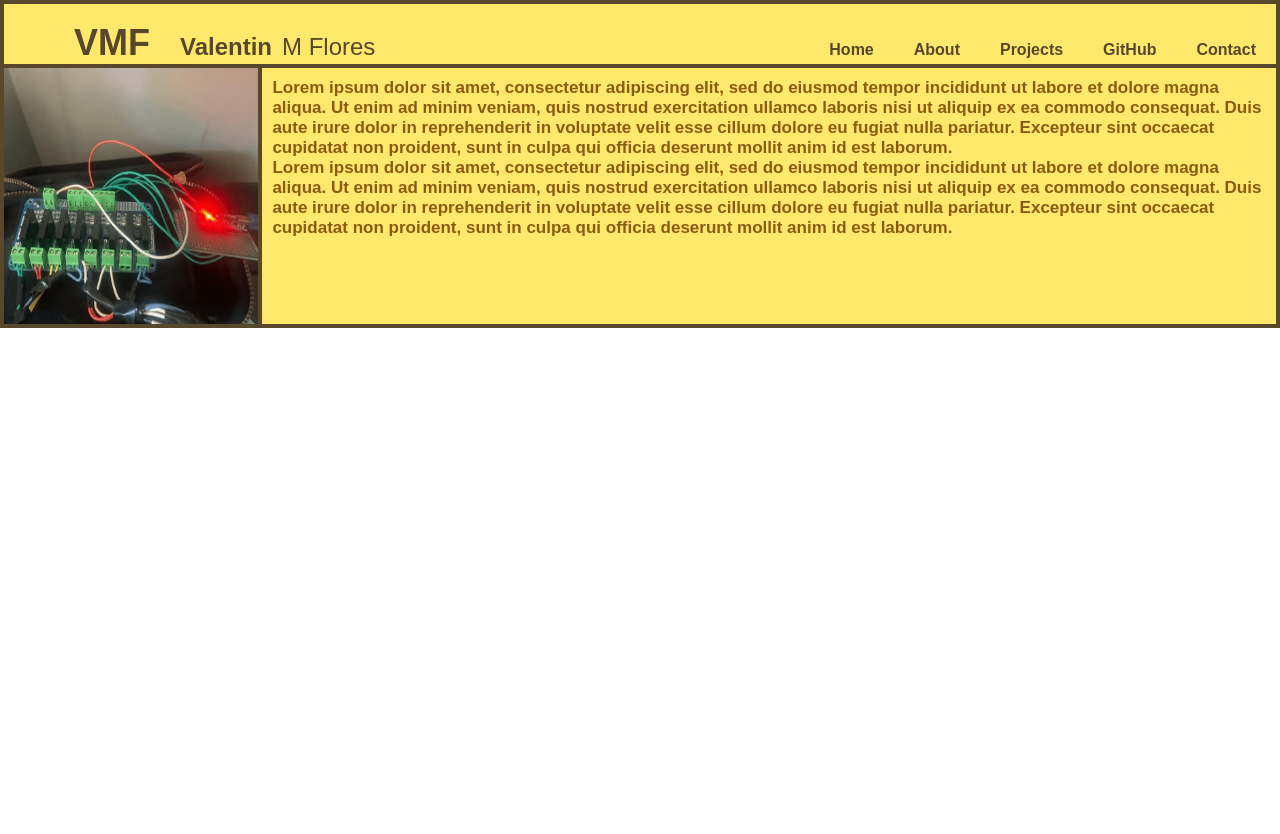
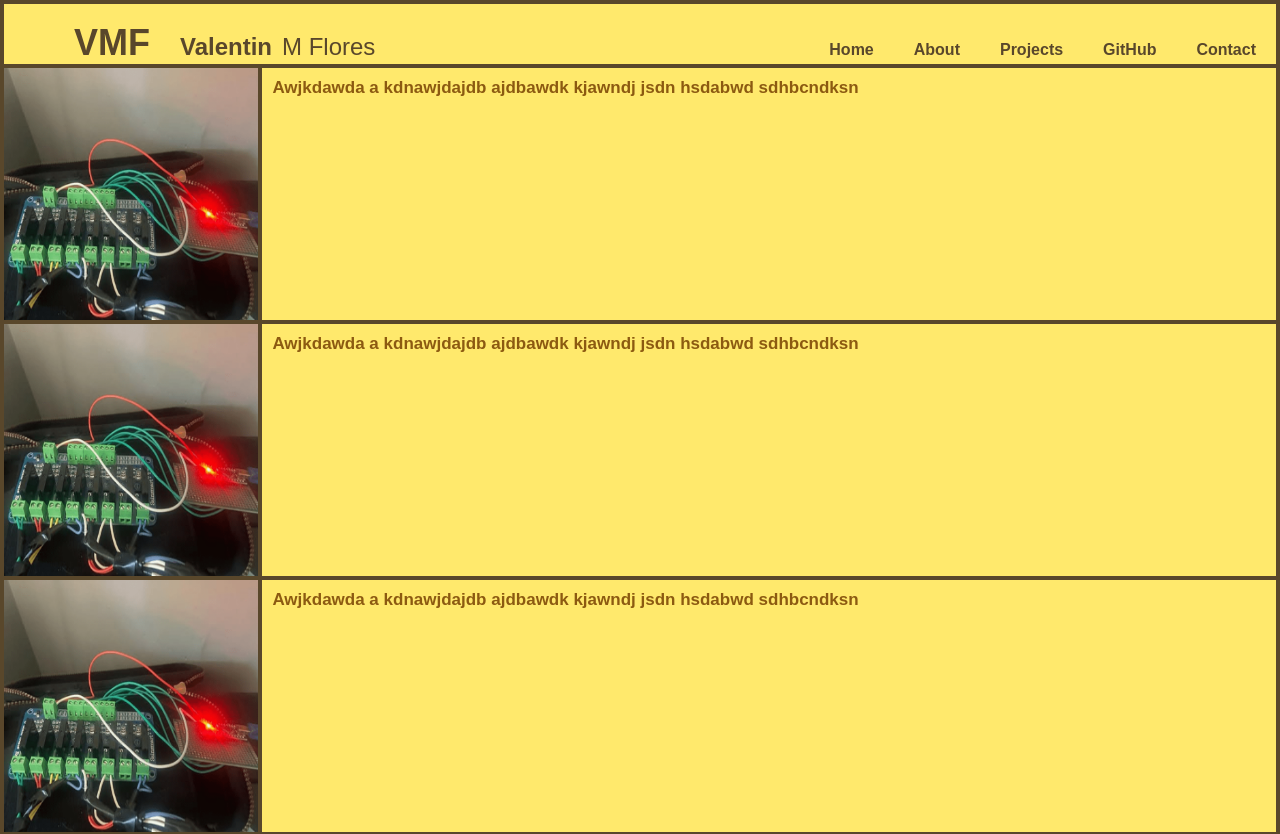
Before and after one commit to FloresVal07/vmf-portfolio, a React (Vite) app: page /projects in a window 1280 px wide. Shown: the top 834 px of the page. Before the commit the page ends 800 px from the top, so only its background shows below. Built offline with nearby package versions, Linux system fonts and the light colour scheme.

Commit message:
Finished Mapping Projects to Array. Finalized Template

```diff
--- a/src/Pages/Project.css
+++ b/src/Pages/Project.css
@@ -7,6 +7,7 @@
 .project-listitem-image{
     width: 20vw;
     height: 20vw;
+    border-bottom: 4px solid #59472B;
     min-height: 150px;
     min-width: 150px;
 }
@@ -14,6 +15,7 @@
 .project-listitem-text-container{
     background-color: #FFE96C;
     border-left: 4px solid #59472B;
+    border-bottom: 4px solid #59472B;
     overflow-y: auto;
     min-height: 150px;
     max-height: 20vw;
--- a/src/Pages/Projects.jsx
+++ b/src/Pages/Projects.jsx
@@ -1,14 +1,43 @@
 import rightArr from "../assets/projectImages/shinyHunter.png";
+
 import "./Project.css";
+
 function Projects(){
+
+    const options = [
+        { src: rightArr,
+        alt:"Image of the relay system of my shiny hunter",
+        value: "Shiny Hunter",
+        text1:"Awjkdawda a kdnawjdajdb ajdbawdk kjawndj jsdn hsdabwd sdhbcndksn "
+        },
+        { src: rightArr,
+        alt:"Image of the relay system of my shiny hunter",
+        value: "Shiny Hunter",
+        text1:"Awjkdawda a kdnawjdajdb ajdbawdk kjawndj jsdn hsdabwd sdhbcndksn "
+        },
+        { src: rightArr,
+        alt:"Image of the relay system of my shiny hunter",
+        value: "Shiny Hunter",
+        text1:"Awjkdawda a kdnawjdajdb ajdbawdk kjawndj jsdn hsdabwd sdhbcndksn "
+        },
+        { src: rightArr,
+        alt:"Image of the relay system of my shiny hunter",
+        value: "Shiny Hunter",
+        text1:"Awjkdawda a kdnawjdajdb ajdbawdk kjawndj jsdn hsdabwd sdhbcndksn "
+        }
+    ];
+
     return(
         <div className="content">
-            <div className="project-listitem-container">
-                <img src={rightArr} className="project-listitem-image" alt="image of my shiny hunter's relay boards"></img>
-                <div className="project-listitem-text-container">
-                    <h1 className="project-listitem-text">Lorem ipsum dolor sit amet, consectetur adipiscing elit, sed do eiusmod tempor incididunt ut labore et dolore magna aliqua. Ut enim ad minim veniam, quis nostrud exercitation ullamco laboris nisi ut aliquip ex ea commodo consequat. Duis aute irure dolor in reprehenderit in voluptate velit esse cillum dolore eu fugiat nulla pariatur. Excepteur sint occaecat cupidatat non proident, sunt in culpa qui officia deserunt mollit anim id est laborum.</h1>
-                    <h1 className="project-listitem-text">Lorem ipsum dolor sit amet, consectetur adipiscing elit, sed do eiusmod tempor incididunt ut labore et dolore magna aliqua. Ut enim ad minim veniam, quis nostrud exercitation ullamco laboris nisi ut aliquip ex ea commodo consequat. Duis aute irure dolor in reprehenderit in voluptate velit esse cillum dolore eu fugiat nulla pariatur. Excepteur sint occaecat cupidatat non proident, sunt in culpa qui officia deserunt mollit anim id est laborum.</h1>
-                </div>
+            <div className="project-listitems">
+                {options.map((option) => (
+                    <div key={option.value} className="project-listitem-container">
+                        <img src={option.src} className="project-listitem-image" alt={option.alt}/>
+                        <div className="project-listitem-text-container">
+                            <h1 className="project-listitem-text">{option.text1}</h1>
+                        </div>
+                    </div>
+                ))}
             </div>
         </div>
     );
```
